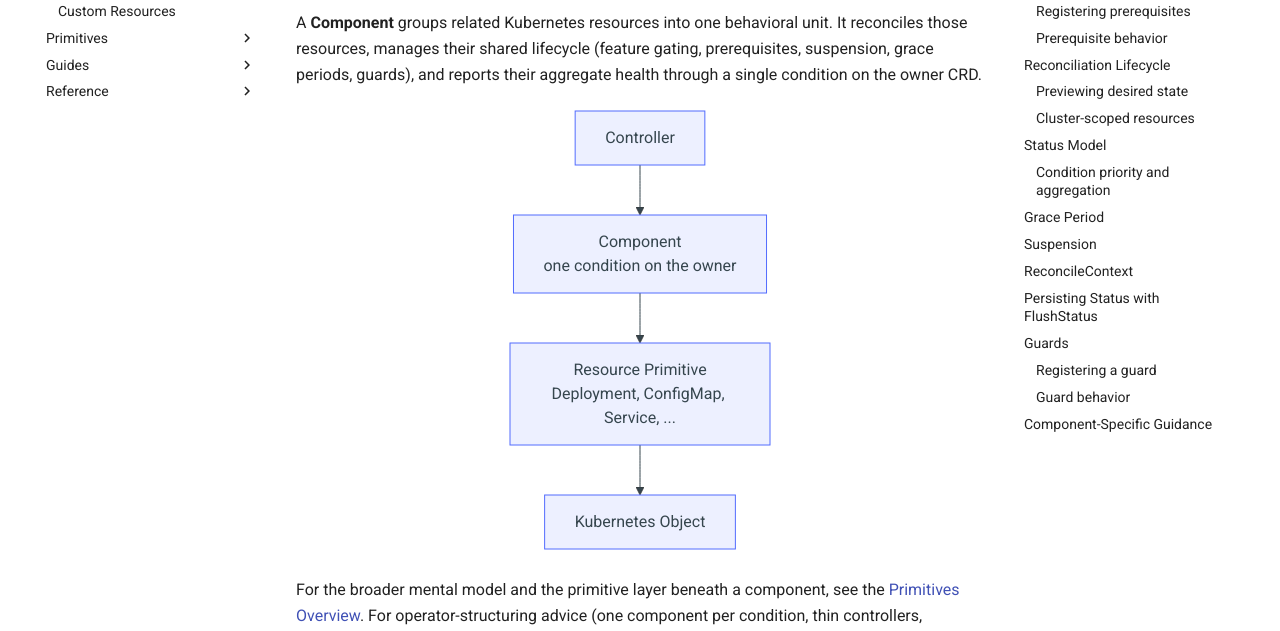
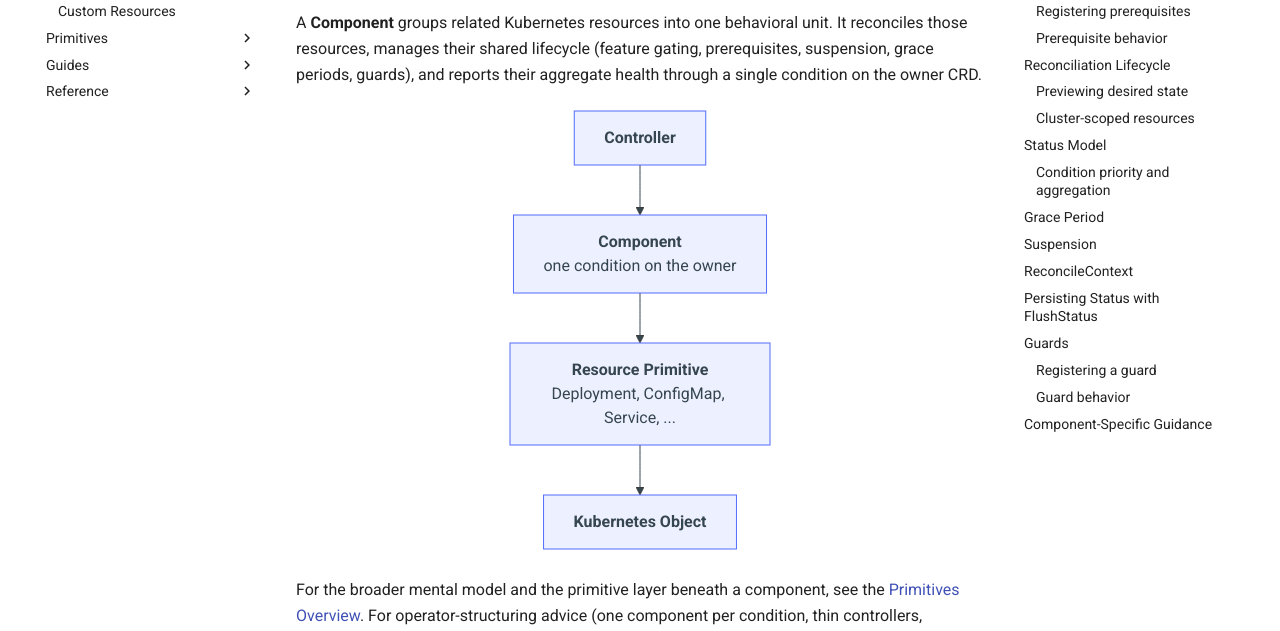
Before and after one commit to sourcehawk/operator-component-framework, an MkDocs documentation site: the page built from docs/component.md, in a window 1280 px wide. Shown: the part 262-893 px from the top of the page. Built offline with MkDocs 1.6.1 and Material for MkDocs 9.7.7, drawn with Linux system fonts in a browser that asks for light colours; comment, search, counter and statistics services are not loaded.

Commit message:
docs: bold each node headline in the component architecture diagram

````diff
--- a/docs/component.md
+++ b/docs/component.md
@@ -9,10 +9,10 @@ health through a single condition on the owner CRD.
 
 ```mermaid
 flowchart TD
-    Controller["Controller"]
-    Component["Component<br/>one condition on the owner"]
-    Primitive["Resource Primitive<br/>Deployment, ConfigMap, Service, ..."]
-    Object["Kubernetes Object"]
+    Controller["<b>Controller</b>"]
+    Component["<b>Component</b><br/>one condition on the owner"]
+    Primitive["<b>Resource Primitive</b><br/>Deployment, ConfigMap, Service, ..."]
+    Object["<b>Kubernetes Object</b>"]
 
     Controller --> Component --> Primitive --> Object
 ```
````
